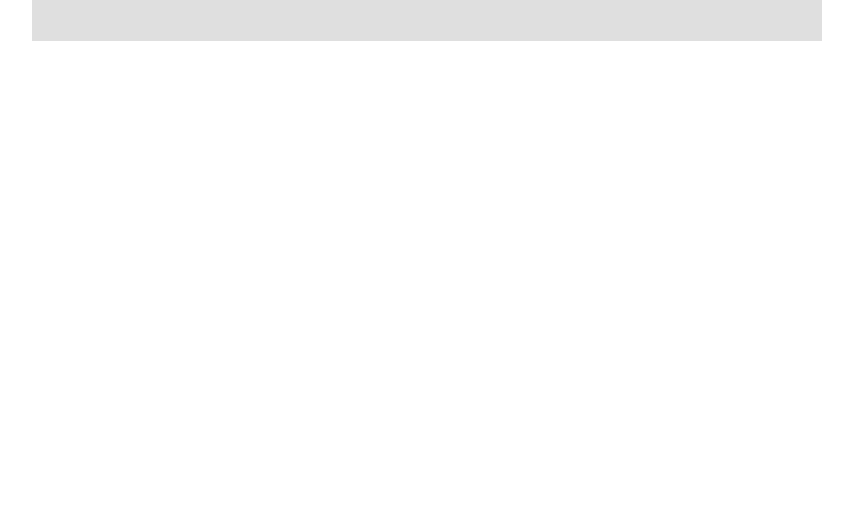
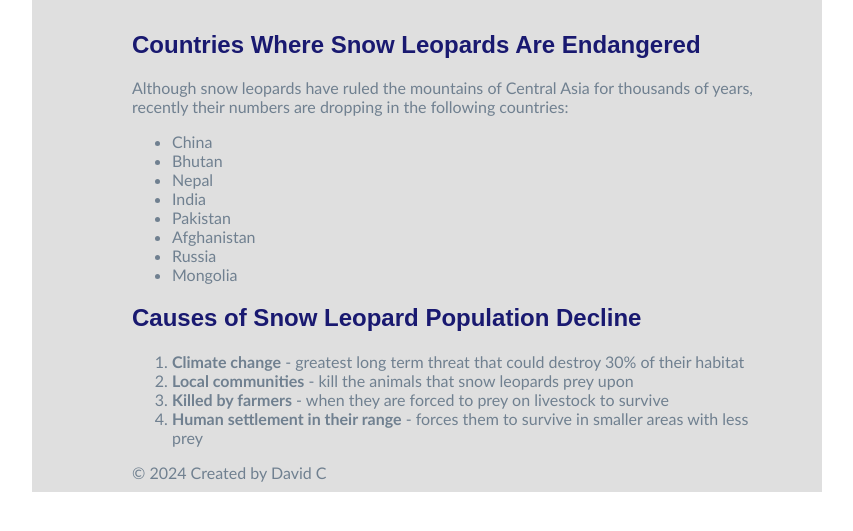
Before and after one commit to dcoopersmith/Web-Dev-Per04-2024-25, a plain HTML site: page Snow-Leopards/Snow-Leopards04-Per04/challenges.html in a window 1280 px wide. Shown: the part 145-676 px from the top of the page, without its empty margins (213-1066 px from the left). Drawn offline with Linux system fonts and the light colour scheme.

Commit message:
added ol and footer

```diff
--- a/Snow-Leopards/Snow-Leopards04-Per04/challenges.html
+++ b/Snow-Leopards/Snow-Leopards04-Per04/challenges.html
@@ -11,5 +11,33 @@
             <a href="#">Challenges</a>
         </nav>
         <h1>Snow Leopard Challenges</h1>
+
+        <h2>Countries Where Snow Leopards Are Endangered</h2>
+
+        <p>Although snow leopards have ruled the mountains of Central Asia for thousands of years, recently their numbers are dropping in the following countries: </p>
+
+        <ul>
+            <li>China</li>
+            <li>Bhutan</li>
+            <li>Nepal</li>
+            <li>India</li>
+            <li>Pakistan</li>
+            <li>Afghanistan</li>
+            <li>Russia</li>
+            <li>Mongolia</li>
+        </ul>
+
+        <h2>Causes of Snow Leopard Population Decline</h2>
+        <ol>
+            <li><strong>Climate change</strong> - greatest long term threat that could destroy 30% of their habitat</li>
+            <li><strong>Local communities</strong> - kill the animals that snow leopards prey upon</li>
+            <li><strong>Killed by farmers</strong> - when they are forced to prey on livestock to survive</li>
+            <li><strong>Human settlement in their range</strong> - forces them to survive in smaller areas with less prey</li>
+
+        </ol>
+
+
+
+        <footer>&copy; 2024 Created by David C</footer>
     </body>
 </html>
```
Also changed, not shown: Snow-Leopards/Snow-Leopards04-Per04/index.html (+6 -2 lines).
